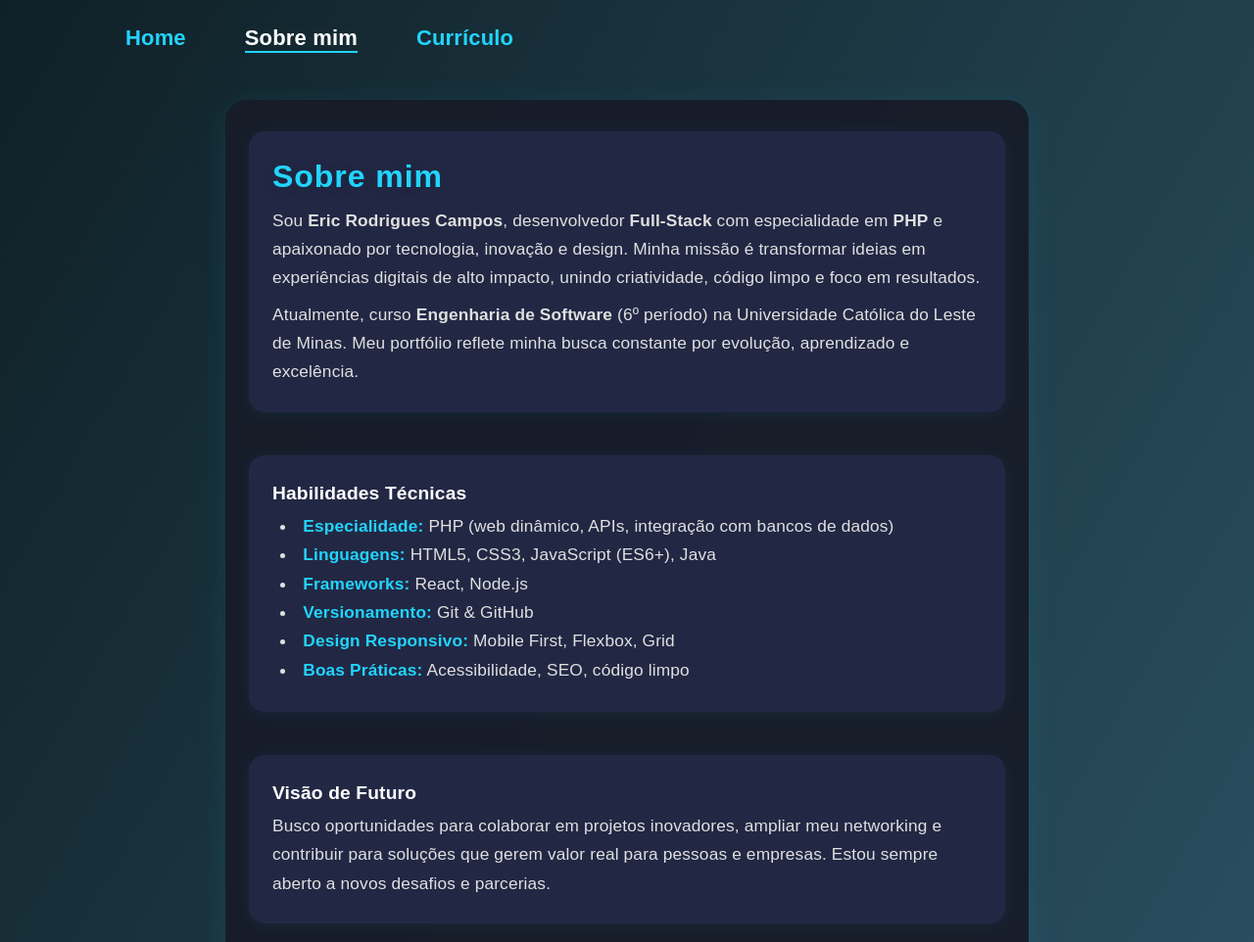
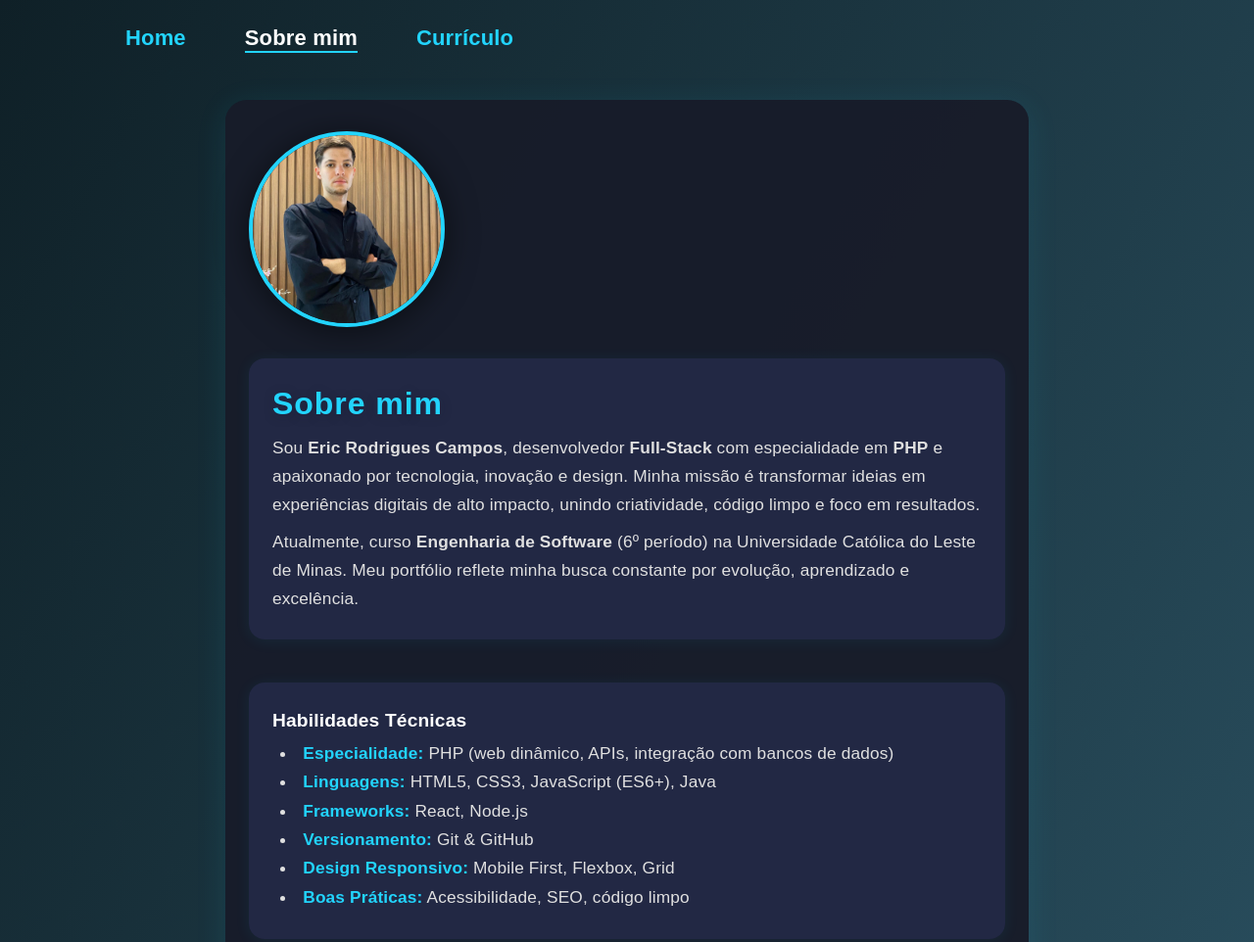
Before and after one commit to ericrc77/portifolioV2, a plain HTML site: page about.html in a window 1280 px wide. Shown: the top 962 px of the page at 98% size. Drawn offline with Linux system fonts and the light colour scheme.

Commit message:
fix: garante exibição da nova foto de perfil em todas as páginas

```diff
--- a/about.html
+++ b/about.html
@@ -16,7 +16,7 @@
     </header>
     <main class="apresentacao__about">
     <!-- Se desejar exibir a foto de perfil nesta página, descomente abaixo: -->
-    <!-- <img src="assets/perfil..jpeg" alt="Foto de perfil de Eric Campos sorrindo" class="home__foto"> -->
+    <img src="assets/perfil..jpeg" alt="Foto de perfil de Eric Campos com expressão séria" class="home__foto">
         <section class="about__section">
             <h1 class="about__titulo">Sobre mim</h1>
             <p class="about__texto">
```
